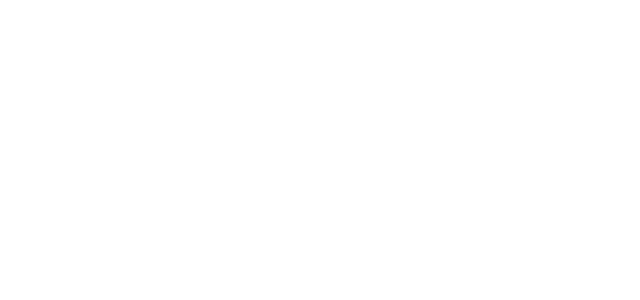
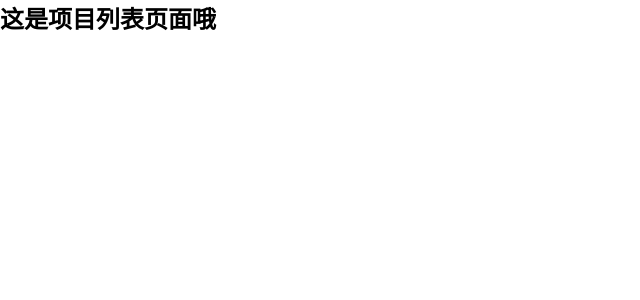
Before and after one commit to blueSky1115/blog, a Vue app: page /#/project in a window 1280 px wide. Shown: the top 300 px of the page, without its empty margins (0-640 px from the left). Built offline with nearby package versions, Linux system fonts and the light colour scheme.

Commit message:
create project

```diff
--- /dev/null
+++ b/src/components/project.vue
@@ -0,0 +1,18 @@
+/**
+* @file
+* @author 廖晨
+* @date 2017/8/13
+*/
+<template>
+    <div id="">
+      <h1>这是项目列表页面哦</h1>
+    </div>
+</template>
+
+<script>
+    export default {};
+</script>
+
+<style>
+
+</style>
--- a/src/router/index.js
+++ b/src/router/index.js
@@ -6,6 +6,7 @@
 import List from '@/components/list'
 import Essay from '@/components/essay'
 import Myresume from '@/components/myresume'
+import Project from '@/components/project'
 
 Vue.use(Router)
 
@@ -35,6 +36,11 @@
       path: '/myresume',
       name: 'myresume',
       component: Myresume
+    },
+    {
+      path: '/project',
+      name: 'project',
+      component: Project
     }
   ]
 })
```
